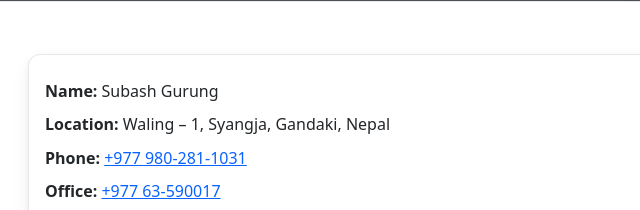
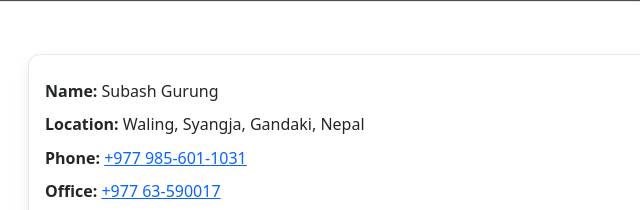
Before and after one commit to SG-1031/sg-1031.github.io, a plain HTML site: page contact.html in a window 1280 px wide. Shown: the part 116-326 px from the top of the page, 349-989 px from the left. Drawn offline with Linux system fonts and the light colour scheme.

Commit message:
Update contact.html

```diff
--- a/contact.html
+++ b/contact.html
@@ -5,8 +5,8 @@
     <section class="resume-main">
   <section class="card">
     <p><strong>Name:</strong> Subash Gurung</p>
-    <p><strong>Location:</strong> Waling – 1, Syangja, Gandaki, Nepal</p>
-    <p><strong>Phone:</strong> <a href='tel:+9779802811031'>+977 980-281-1031</a></p>
+    <p><strong>Location:</strong> Waling, Syangja, Gandaki, Nepal</p>
+    <p><strong>Phone:</strong> <a href='tel:+9779802811031'>+977 985-601-1031</a></p>
     <p><strong>Office:</strong> <a href='tel:+97763590017'>+977 63-590017</a></p>
     <p><strong>Email:</strong> <a href='mailto:subash_gurung@live.com'>subash_gurung@live.com</a></p>
     <p><strong>LinkedIn:</strong> <a href='https://www.linkedin.com/in/subash1031/'>linkedin.com/in/subash1031</a></p>
```
